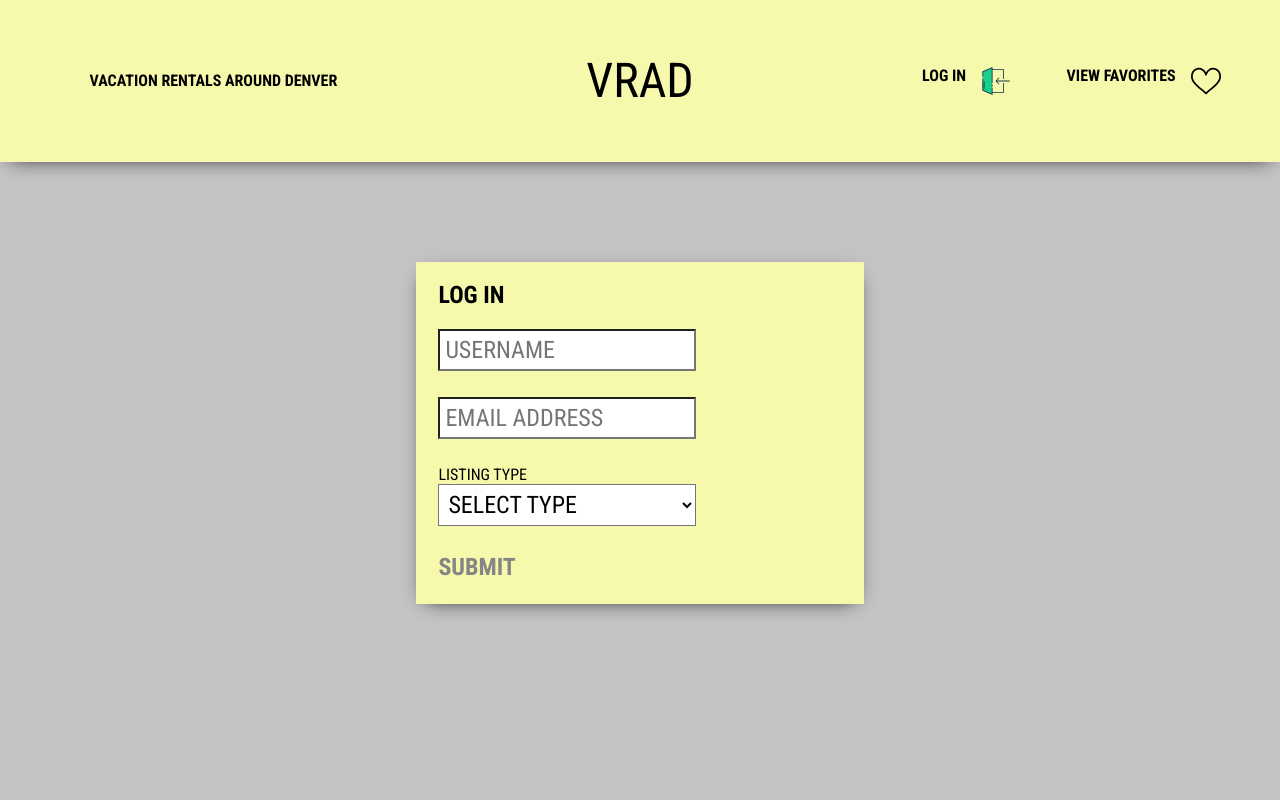
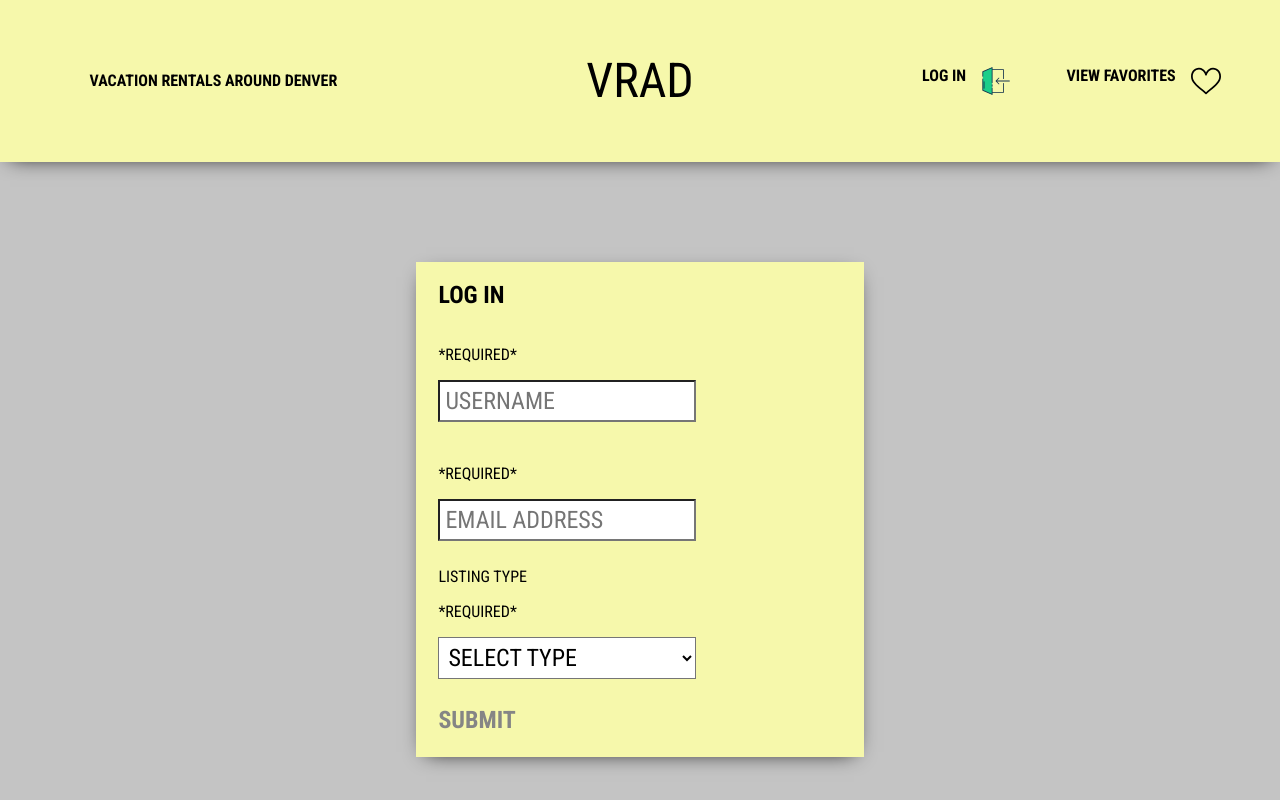
Before and after one commit to megan-venetianer/VRAD, a React (Create React App) app: page / in a window 1280 px wide. Built offline with nearby package versions, Linux system fonts and the light colour scheme; no server answers.

Commit message:
error handling

```diff
--- a/src/components/Login/Login.js
+++ b/src/components/Login/Login.js
@@ -15,7 +15,11 @@ class Login extends Component {
     }
   }
   updateState = (e) => {
-      this.setState({[e.target.id]: e.target.value},() => (this.state.username && this.state.email && this.state.tripType) && this.setState({isButtonDisabled: false}) )
+      this.setState({[e.target.id]: e.target.value}, () => this.errorHandling())
+  }
+  errorHandling = () => {
+    (this.state.username && this.state.email && this.state.tripType) && this.setState({isButtonDisabled: false})
+
   }
   preventReload = (event) => {
     event.preventDefault();
@@ -34,6 +38,7 @@ class Login extends Component {
         <form className="login-form">
           <h2>Log In</h2>
           <label for="username">
+            <p className="required">{this.state.username ? ' . ' : '*Required*'}</p>
             <input type="text"
                    id="username"
                    placeholder="username"
@@ -42,6 +47,7 @@ class Login extends Component {
             </input>
           </label>
           <label for="email address">
+          <p className="required">{this.state.email ? ' . ' : '*Required*'}</p>
             <input type="text"
                    id="email"
                    placeholder="email address"
@@ -50,6 +56,7 @@ class Login extends Component {
             </input>
           </label>
           <label for="listing type">Listing Type</label>
+          <p className="required">{this.state.tripType ? ' . ' : '*Required*'}</p>
             <select
               id="tripType"
               name="tripType"
@@ -63,7 +70,7 @@ class Login extends Component {
             </select>
           <button onClick={this.preventReload} disabled={this.state.isButtonDisabled}>
           <Link to="/neighborhoods" className="noStyle" disabled={this.state.isButtonDisabled}>
-            Submit
+            <span className='submit'>Submit</span>
           </Link>
           </button>
         </form>
@@ -78,5 +85,8 @@ class Login extends Component {
 export default Login
 
 Login.propTypes = {
-  Login: PropTypes.func
+  username: PropTypes.any,
+  tripType: PropTypes.any,
+  email: PropTypes.any,
+  isButtonDisabled: PropTypes.bool
 }
```
